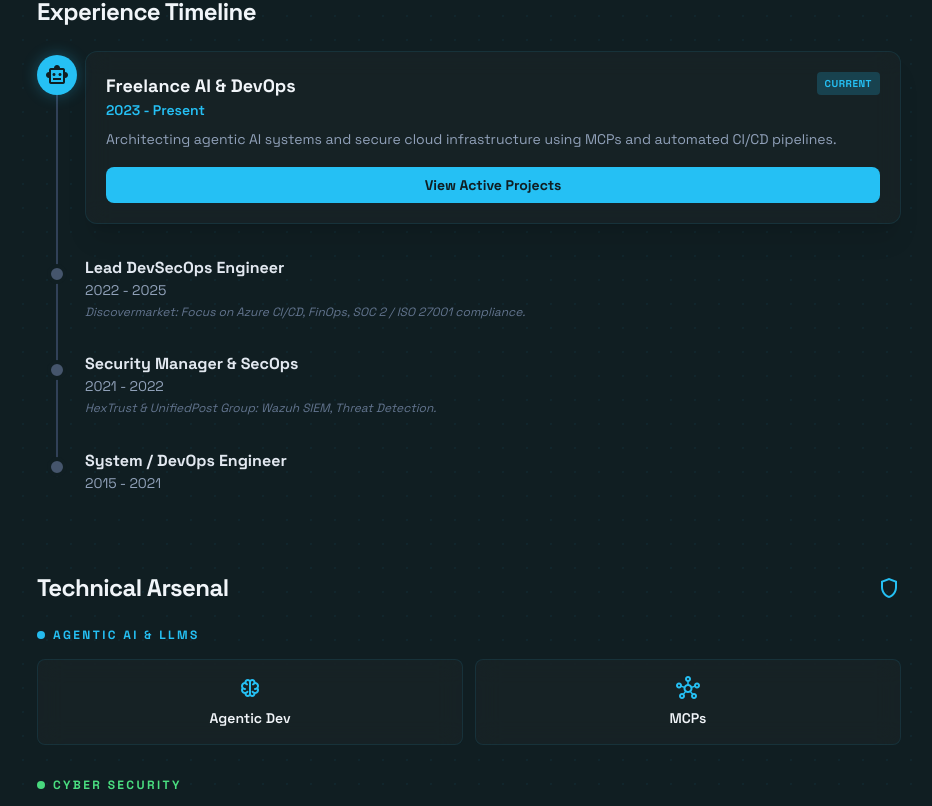
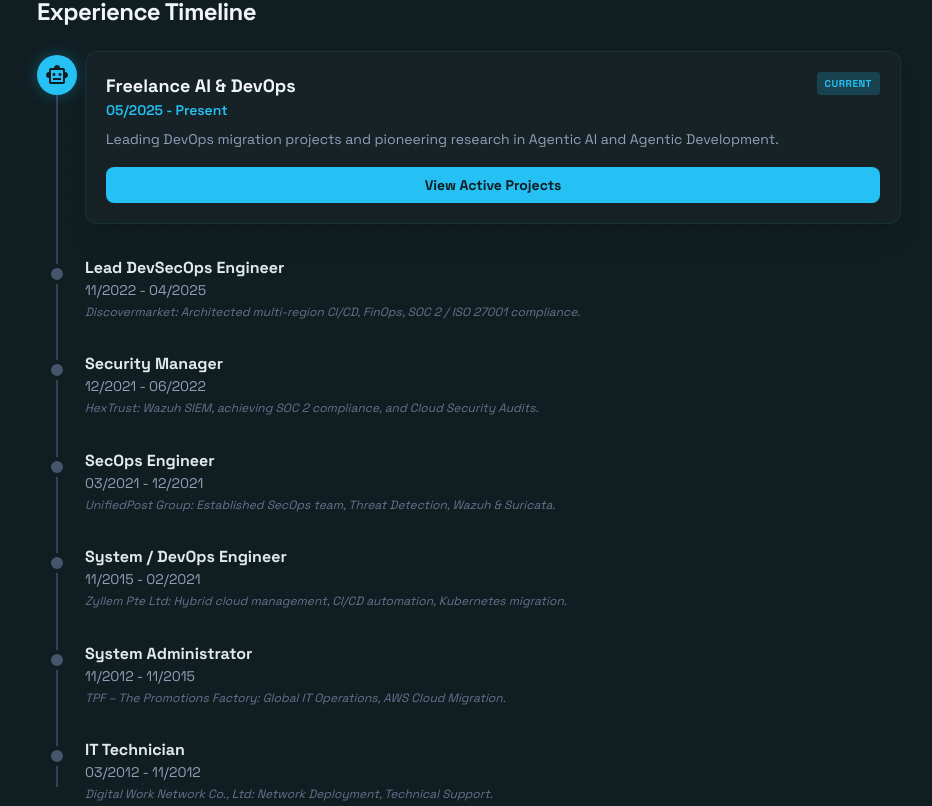
Before and after one commit to tuthan/portfolio, a React (Vite) app: page / in a window 1280 px wide. Shown: the part 994-1800 px from the top of the page, without its empty margins (171-1103 px from the left). Built offline with nearby package versions, Linux system fonts and the light colour scheme.

Commit message:
fix: update experience entries to explicitly match CV dates and responsibilities

```diff
--- a/src/App.tsx
+++ b/src/App.tsx
@@ -109,12 +109,12 @@ function App() {
                 <div className="flex justify-between items-start mb-2">
                   <div>
                     <h3 className="text-slate-900 dark:text-slate-100 text-lg font-bold">Freelance AI & DevOps</h3>
-                    <p className="text-primary text-sm font-semibold">2023 - Present</p>
+                    <p className="text-primary text-sm font-semibold">05/2025 - Present</p>
                   </div>
                   <span className="bg-primary/20 text-primary px-2 py-1 rounded text-[10px] font-bold uppercase tracking-wider">Current</span>
                 </div>
                 <p className="text-slate-600 dark:text-slate-400 text-sm leading-relaxed mb-4">
-                  Architecting agentic AI systems and secure cloud infrastructure using MCPs and automated CI/CD pipelines.
+                  Leading DevOps migration projects and pioneering research in Agentic AI and Agentic Development.
                 </p>
                 <button className="w-full py-2 bg-primary hover:bg-primary/90 text-background-light dark:text-background-dark font-bold rounded-lg text-sm transition-transform active:scale-95">
                   View Active Projects
@@ -126,25 +126,53 @@ function App() {
               <div className="absolute left-[10px] top-2 size-5 flex items-center justify-center bg-slate-400 dark:bg-slate-600 rounded-full z-10 border-4 border-background-light dark:border-background-dark"></div>
               <div>
                 <h3 className="text-slate-800 dark:text-slate-200 text-base font-bold">Lead DevSecOps Engineer</h3>
-                <p className="text-slate-500 dark:text-slate-400 text-sm">2022 - 2025</p>
-                <p className="text-slate-600 dark:text-slate-500 text-xs mt-1 italic leading-snug">Discovermarket: Focus on Azure CI/CD, FinOps, SOC 2 / ISO 27001 compliance.</p>
+                <p className="text-slate-500 dark:text-slate-400 text-sm">11/2022 - 04/2025</p>
+                <p className="text-slate-600 dark:text-slate-500 text-xs mt-1 italic leading-snug">Discovermarket: Architected multi-region CI/CD, FinOps, SOC 2 / ISO 27001 compliance.</p>
               </div>
             </div>
 
             <div className="relative pl-12 pb-8">
               <div className="absolute left-[10px] top-2 size-5 flex items-center justify-center bg-slate-400 dark:bg-slate-600 rounded-full z-10 border-4 border-background-light dark:border-background-dark"></div>
               <div>
-                <h3 className="text-slate-800 dark:text-slate-200 text-base font-bold">Security Manager & SecOps</h3>
-                <p className="text-slate-500 dark:text-slate-400 text-sm">2021 - 2022</p>
-                <p className="text-slate-600 dark:text-slate-500 text-xs mt-1 italic leading-snug">HexTrust & UnifiedPost Group: Wazuh SIEM, Threat Detection.</p>
+                <h3 className="text-slate-800 dark:text-slate-200 text-base font-bold">Security Manager</h3>
+                <p className="text-slate-500 dark:text-slate-400 text-sm">12/2021 - 06/2022</p>
+                <p className="text-slate-600 dark:text-slate-500 text-xs mt-1 italic leading-snug">HexTrust: Wazuh SIEM, achieving SOC 2 compliance, and Cloud Security Audits.</p>
+              </div>
+            </div>
+
+            <div className="relative pl-12 pb-8">
+              <div className="absolute left-[10px] top-2 size-5 flex items-center justify-center bg-slate-400 dark:bg-slate-600 rounded-full z-10 border-4 border-background-light dark:border-background-dark"></div>
+              <div>
+                <h3 className="text-slate-800 dark:text-slate-200 text-base font-bold">SecOps Engineer</h3>
+                <p className="text-slate-500 dark:text-slate-400 text-sm">03/2021 - 12/2021</p>
+                <p className="text-slate-600 dark:text-slate-500 text-xs mt-1 italic leading-snug">UnifiedPost Group: Established SecOps team, Threat Detection, Wazuh & Suricata.</p>
+              </div>
+            </div>
+
+            <div className="relative pl-12 pb-8">
+              <div className="absolute left-[10px] top-2 size-5 flex items-center justify-center bg-slate-400 dark:bg-slate-600 rounded-full z-10 border-4 border-background-light dark:border-background-dark"></div>
+              <div>
+                <h3 className="text-slate-800 dark:text-slate-200 text-base font-bold">System / DevOps Engineer</h3>
+                <p className="text-slate-500 dark:text-slate-400 text-sm">11/2015 - 02/2021</p>
+                <p className="text-slate-600 dark:text-slate-500 text-xs mt-1 italic leading-snug">Zyllem Pte Ltd: Hybrid cloud management, CI/CD automation, Kubernetes migration.</p>
+              </div>
+            </div>
+
+            <div className="relative pl-12 pb-8">
+              <div className="absolute left-[10px] top-2 size-5 flex items-center justify-center bg-slate-400 dark:bg-slate-600 rounded-full z-10 border-4 border-background-light dark:border-background-dark"></div>
+              <div>
+                <h3 className="text-slate-800 dark:text-slate-200 text-base font-bold">System Administrator</h3>
+                <p className="text-slate-500 dark:text-slate-400 text-sm">11/2012 - 11/2015</p>
+                <p className="text-slate-600 dark:text-slate-500 text-xs mt-1 italic leading-snug">TPF – The Promotions Factory: Global IT Operations, AWS Cloud Migration.</p>
               </div>
             </div>
 
             <div className="relative pl-12">
               <div className="absolute left-[10px] top-2 size-5 flex items-center justify-center bg-slate-400 dark:bg-slate-600 rounded-full z-10 border-4 border-background-light dark:border-background-dark"></div>
               <div>
-                <h3 className="text-slate-800 dark:text-slate-200 text-base font-bold">System / DevOps Engineer</h3>
-                <p className="text-slate-500 dark:text-slate-400 text-sm">2015 - 2021</p>
+                <h3 className="text-slate-800 dark:text-slate-200 text-base font-bold">IT Technician</h3>
+                <p className="text-slate-500 dark:text-slate-400 text-sm">03/2012 - 11/2012</p>
+                <p className="text-slate-600 dark:text-slate-500 text-xs mt-1 italic leading-snug">Digital Work Network Co., Ltd: Network Deployment, Technical Support.</p>
               </div>
             </div>
           </div>
```
